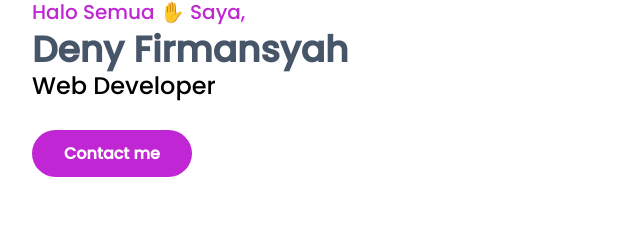
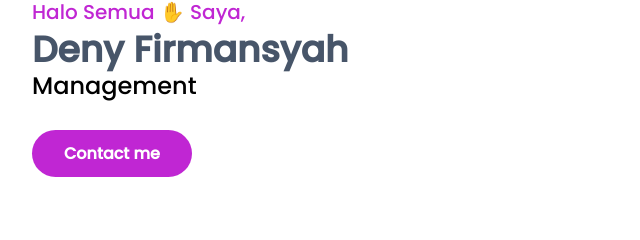
Before and after one commit to denyfh19/Portofolio, a website: page index.html in a window 1280 px wide. Shown: the part 325-565 px from the top of the page, 0-640 px from the left. Drawn offline with Linux system fonts and the light colour scheme.

Commit message:
Update index.html

```diff
--- a/index.html
+++ b/index.html
@@ -51,7 +51,7 @@
             <div class="flex flex-wrap">
                 <div class="w-full self-center px-4 lg:w-1/2">
                     <h1 class="text-base text-primary md:text-xl">Halo Semua ✋ Saya, <span class="block font-bold text-dark text-2xl mt-1 lg:text-4xl max-w-md">Deny Firmansyah</span></h1>
-                    <h2 class="font-medium mb-10 lg:text-2xl">Web Developer</h2>
+                    <h2 class="font-medium mb-10 lg:text-2xl">Management</h2>
 
                     <a href="#" class="text-base font-semibold text-white bg-primary py-3 px-8 rounded-full hover:shadow-lg hover:opacity-80 transition duration-500 ease-in-out">Contact me</a>
                 </div>
```
